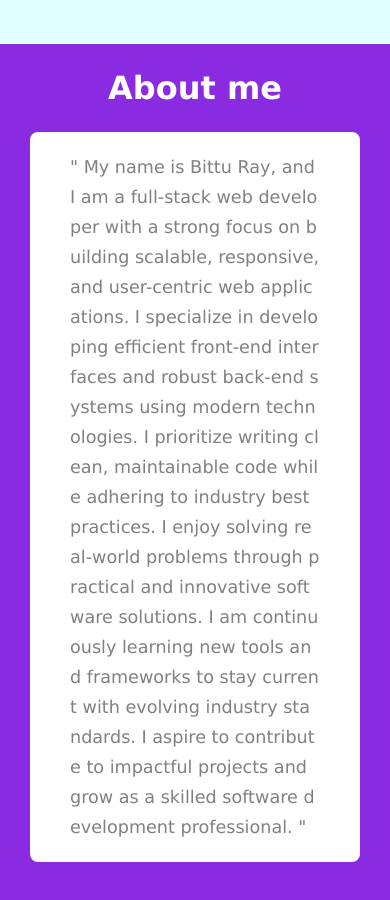
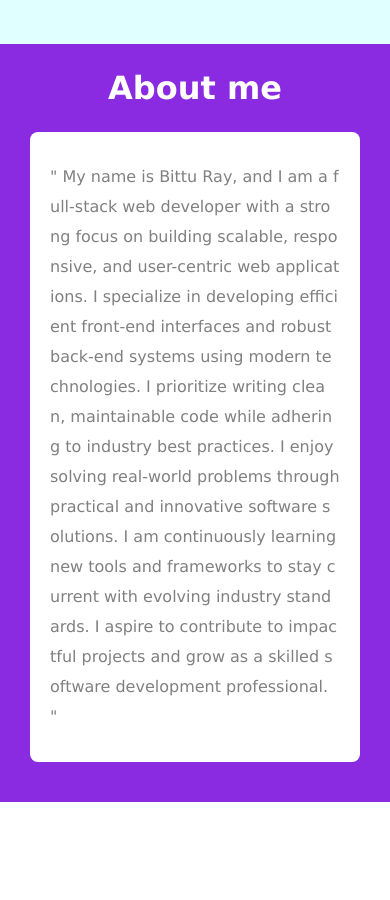
Before and after one commit to Bittu-Ray68/portfolio.github.io, a plain HTML site: page index.html in a window 390 px wide. Shown: the part 800-1700 px from the top of the page. After the commit the page ends 1602 px from the top, so only its background shows below. Drawn offline with nearby package versions, Linux system fonts and the light colour scheme.

Commit message:
About Section

```diff
--- a/phone.css
+++ b/phone.css
@@ -13,7 +13,6 @@
     box-shadow: 0px 5px 10px white;
 
     & .icon-box {
-
       & img {
         width: 50px;
         height: 50px;
@@ -37,8 +36,8 @@
         align-content: center;
         margin: 0;
         font-size: 1.8em;
-                font-family: 'Lucida Sans', 'Lucida Sans Regular', 'Lucida Grande', 'Lucida Sans Unicode', Geneva, Verdana, sans-serif;
-
+        font-family: "Lucida Sans", "Lucida Sans Regular", "Lucida Grande",
+          "Lucida Sans Unicode", Geneva, Verdana, sans-serif;
       }
       & a:hover {
         background-color: rgb(74, 57, 182);
@@ -53,7 +52,6 @@
         color: white;
         font-size: 3em;
       }
-
     }
 
     & .click-bar {
@@ -65,8 +63,6 @@
         color: #ffffff;
         transition: transform 1s;
       }
-
-
     }
   }
 
@@ -83,10 +79,10 @@
       border: none;
       box-shadow: 0px 4px 10px rgb(74, 57, 182);
 
-
       & p {
         font-size: 2.3em;
-                font-family: 'Lucida Sans', 'Lucida Sans Regular', 'Lucida Grande', 'Lucida Sans Unicode', Geneva, Verdana, sans-serif;
+        font-family: "Lucida Sans", "Lucida Sans Regular", "Lucida Grande",
+          "Lucida Sans Unicode", Geneva, Verdana, sans-serif;
         margin: 0;
         color: #ffffff;
       }
@@ -94,7 +90,6 @@
       & .span-el {
         font-size: 1.5em;
         color: white;
-
       }
 
       & button {
@@ -102,7 +97,6 @@
         margin: 20px 0px;
       }
       .social-media {
-
         & span {
           color: white;
           margin: 30px 40px 0px 0px;
@@ -122,5 +116,23 @@
       }
     }
   }
+  #about-box {
+    & .about-data {
+      background-color: white;
+      padding: 20px 10px;
+      margin: 20px 30px;
+      border: none;
+      border-radius: 8px;
 
+      & p {
+        color: gray;
+        font-size: 1em;
+        font-family: 'Lucida Sans', 'Lucida Sans Regular', 'Lucida Grande', 'Lucida Sans Unicode', Geneva, Verdana, sans-serif;
+        margin: 10px;
+        word-break: break-all;
+        word-wrap: break-word;
+        line-height: 30px;
       }
+    }
+  }
+}
```
Lines whose indentation alone changed are shown as unchanged.
